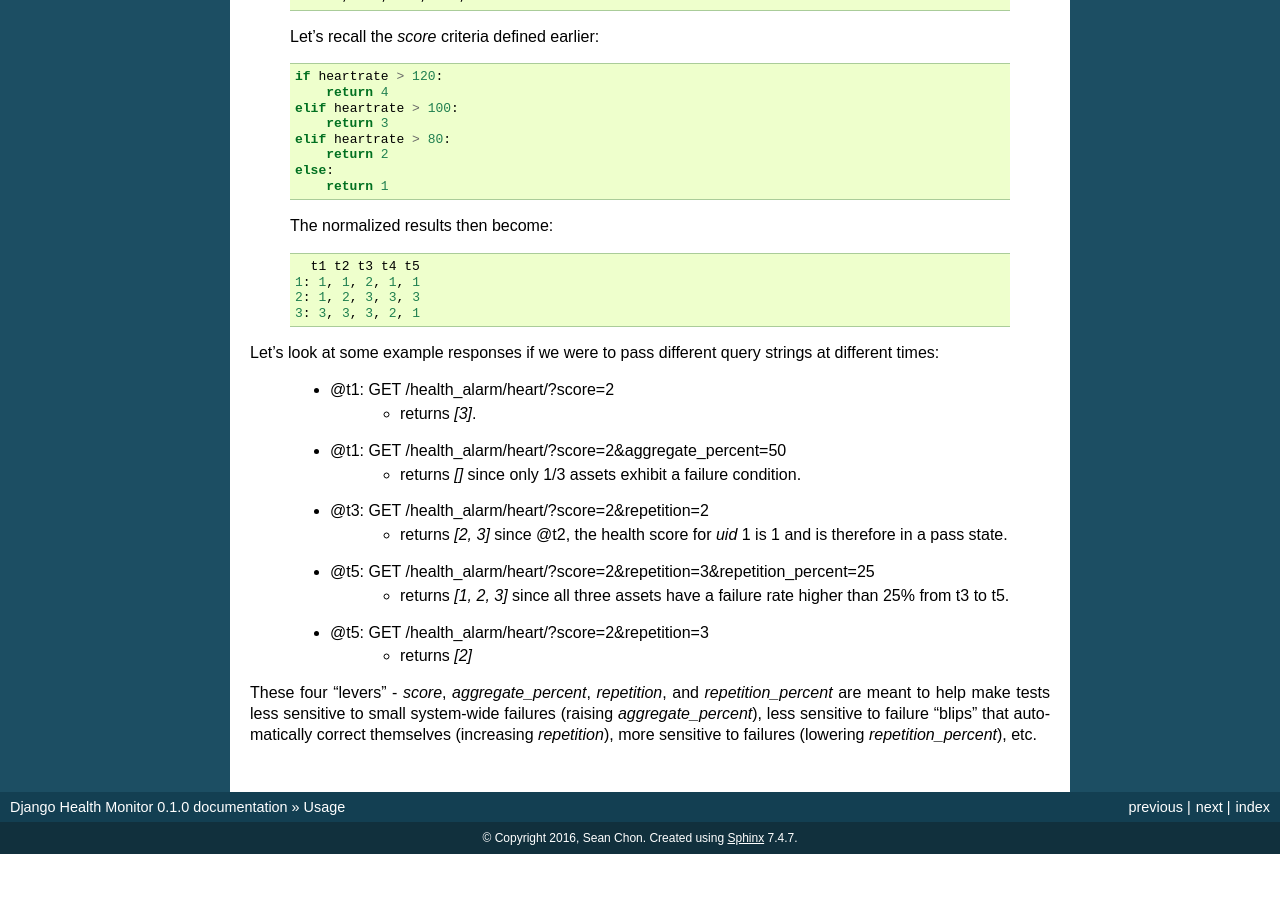
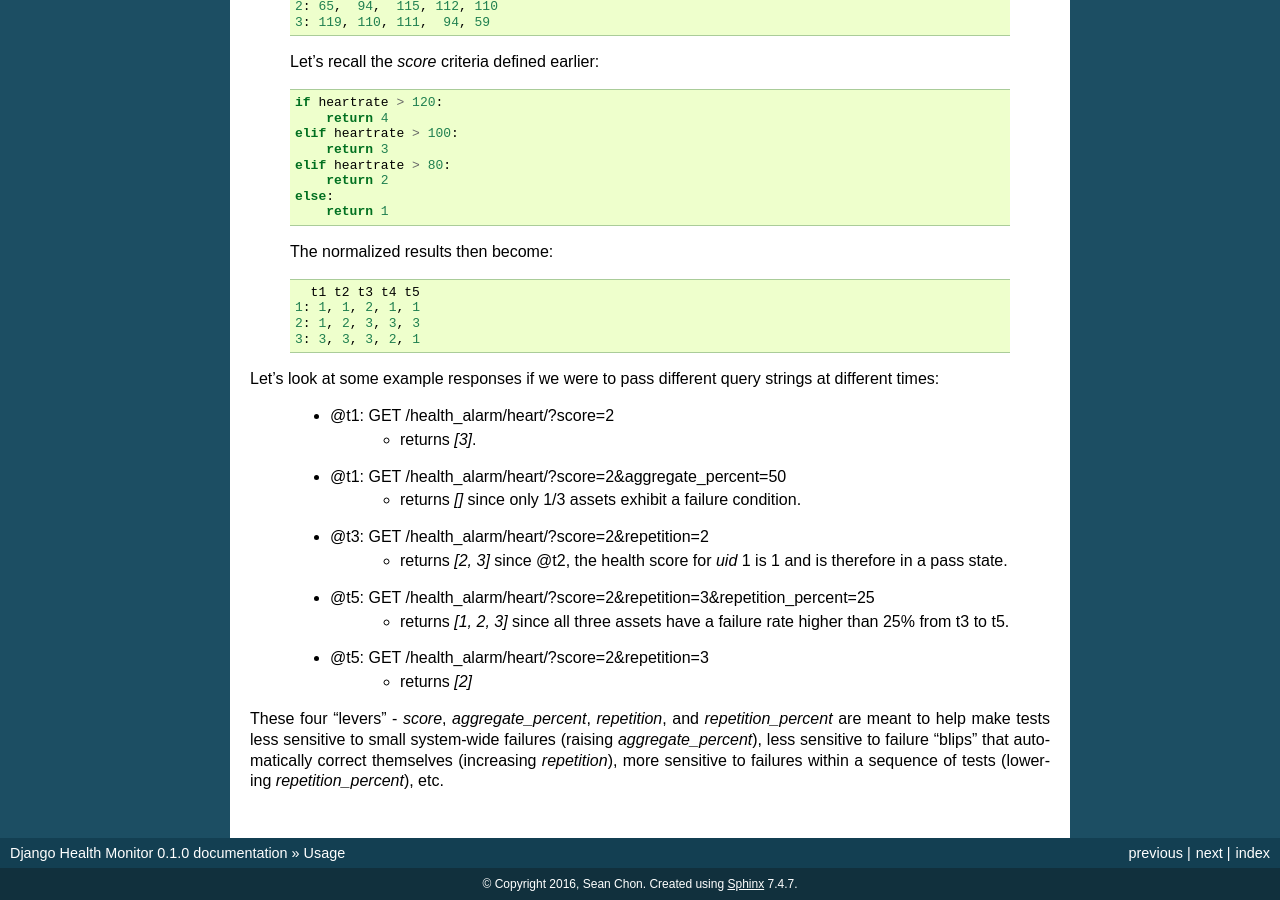
Before and after one commit to gracenote/django-health-monitor, a Sphinx documentation site: the page built from docs/usage.rst, in a window 1280 px wide and 900 px high, scrolled down 7414 px. Built offline with Sphinx 7.4.7, drawn with Linux system fonts in a browser that asks for light colours; before the commit the page ends 8268 px from its top, so only the background shows below that; some of the changed text lies outside the part shown.

Commit message:
Update docs.

```diff
--- a/docs/usage.rst
+++ b/docs/usage.rst
@@ -101,6 +101,7 @@
 Additionally, a static method for `score` is used to interpret raw test result values and normalize and return a `health score`.
 
 .. note::
+    - The definition of score must include an input for `**kwargs`.
     - The inputs for the `score` method should be type-converted to the correct type (int, float, char, etc.) to clean data that is passed incorrectly.
     - The `score` method also must return an integer score otherwise it will fail.
 
@@ -388,4 +389,4 @@
     - @t5: GET /health_alarm/heart/?score=2&repetition=3
         - returns `[2]`
 
-These four "levers" - `score`, `aggregate_percent`, `repetition`, and `repetition_percent` are meant to help make tests less sensitive to small system-wide failures (raising `aggregate_percent`), less sensitive to failure "blips" that automatically correct themselves (increasing `repetition`), more sensitive to failures (lowering `repetition_percent`), etc.
+These four "levers" - `score`, `aggregate_percent`, `repetition`, and `repetition_percent` are meant to help make tests less sensitive to small system-wide failures (raising `aggregate_percent`), less sensitive to failure "blips" that automatically correct themselves (increasing `repetition`), more sensitive to failures within a sequence of tests (lowering `repetition_percent`), etc.
```
Also changed, not shown: other parts of docs/usage.rst (+2 -2 lines).
